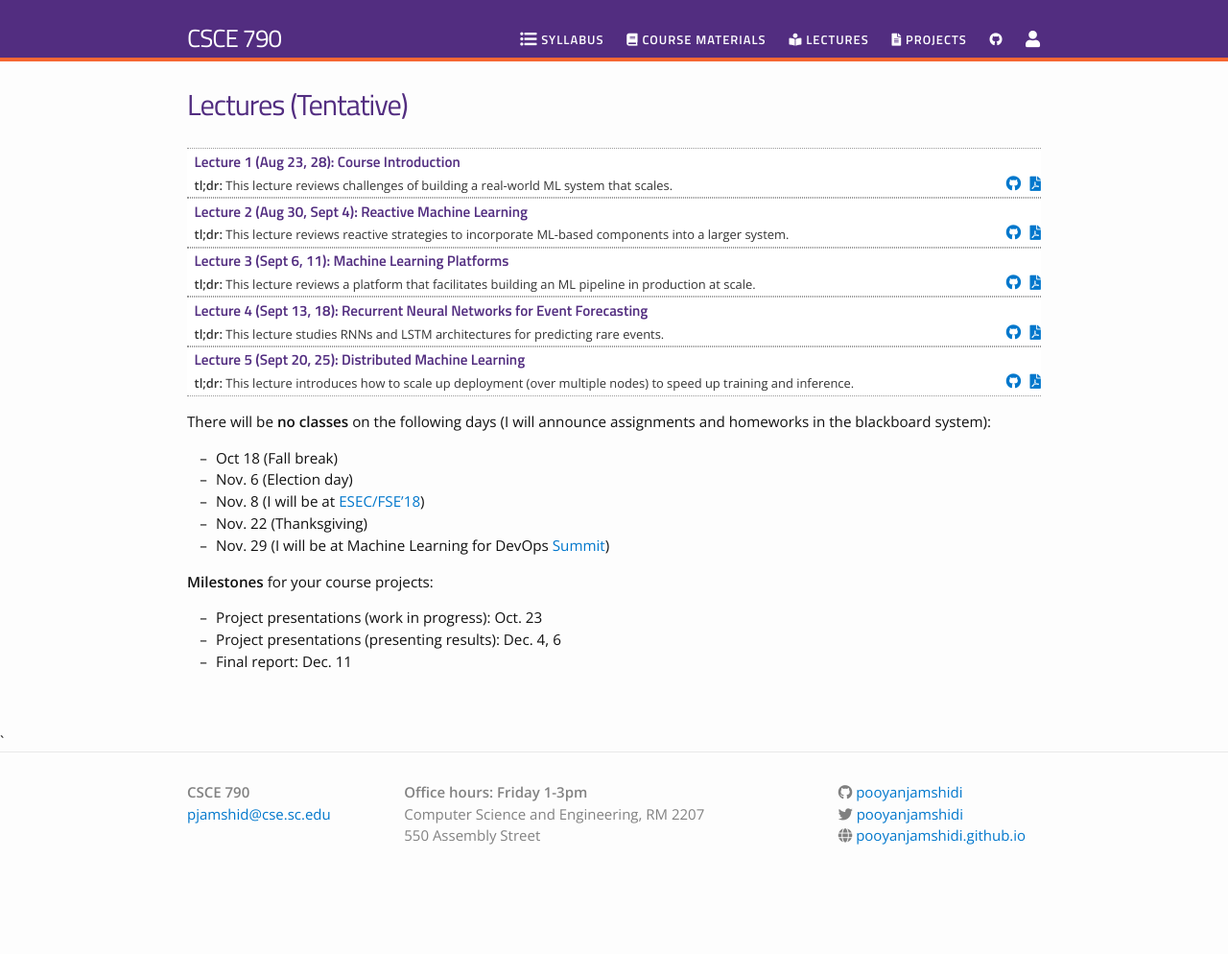
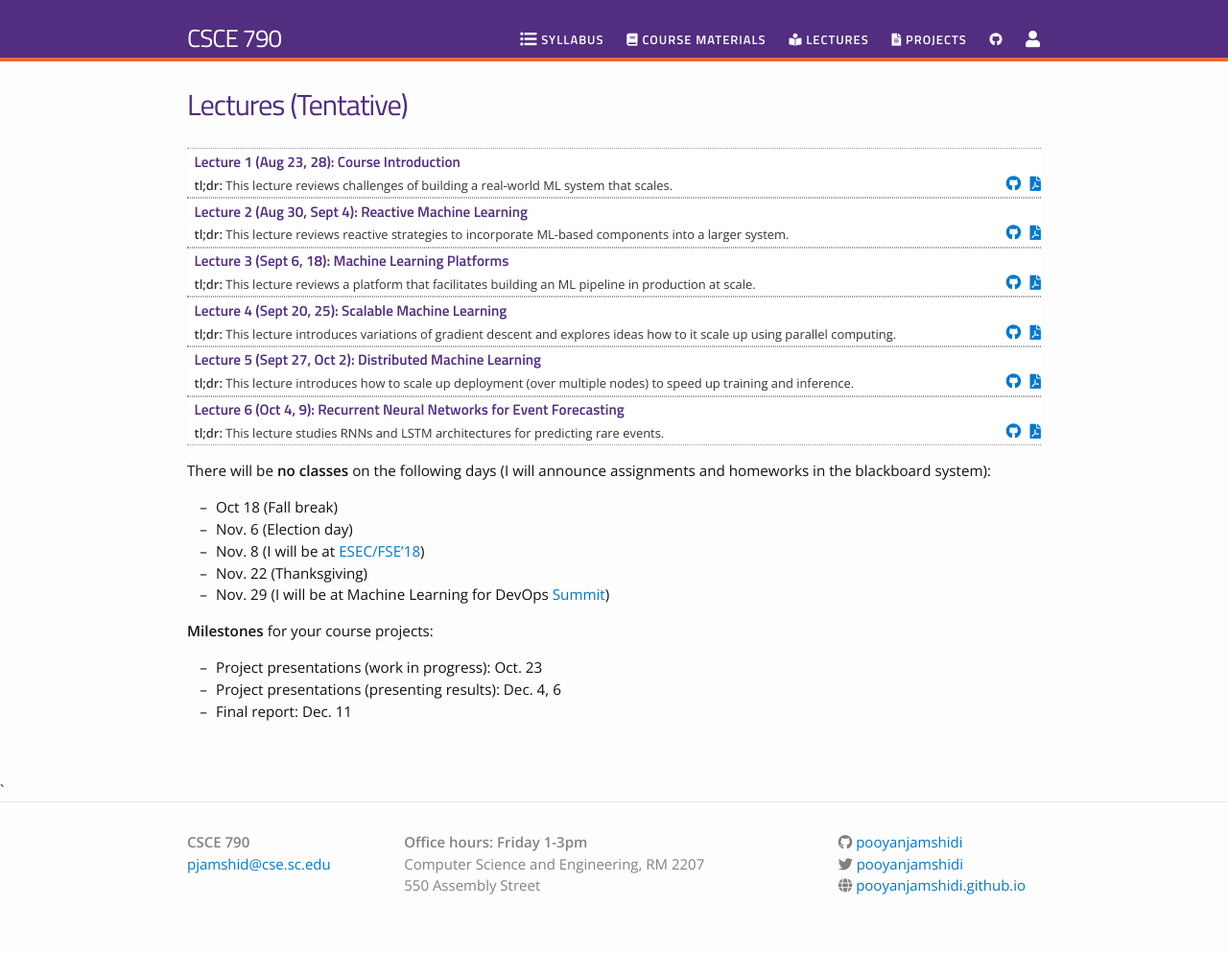
Before and after one commit to pooyanjamshidi/mls, a Jekyll site: the page built from lectures.md, in a window 1280 px wide. Shown: the whole page at 96% size. Built offline with Jekyll 4.4.1, drawn with Linux system fonts in a browser that asks for light colours; nearby versions of some CDN libraries; before the commit the page ends 942 px from its top, so only the background shows below that.

Commit message:
added mls06

```diff
--- a/_data/lectures.yml
+++ b/_data/lectures.yml
@@ -8,17 +8,22 @@
   dirname: lectures
   tldr: "This lecture reviews reactive strategies to incorporate ML-based components into a larger system."
 
-- title: "Lecture 3 (Sept 6, 11): Machine Learning Platforms"
+- title: "Lecture 3 (Sept 6, 18): Machine Learning Platforms"
   filename: mls03
   dirname: lectures
   tldr: "This lecture reviews a platform that facilitates building an ML pipeline in production at scale."
 
-- title: "Lecture 4 (Sept 13, 18): Recurrent Neural Networks for Event Forecasting"
+- title: "Lecture 4 (Sept 20, 25): Scalable Machine Learning"
   filename: mls04
   dirname: lectures
-  tldr: "This lecture studies RNNs and LSTM architectures for predicting rare events."
+  tldr: "This lecture introduces variations of gradient descent and explores ideas how to it scale up using parallel computing."
 
-- title: "Lecture 5 (Sept 20, 25): Distributed Machine Learning"
+- title: "Lecture 5 (Sept 27, Oct 2): Distributed Machine Learning"
   filename: mls05
   dirname: lectures
   tldr: "This lecture introduces how to scale up deployment (over multiple nodes) to speed up training and inference."
+
+- title: "Lecture 6 (Oct 4, 9): Recurrent Neural Networks for Event Forecasting"
+  filename: mls06
+  dirname: lectures
+  tldr: "This lecture studies RNNs and LSTM architectures for predicting rare events."
```
Also changed, not shown: 1 other file.
